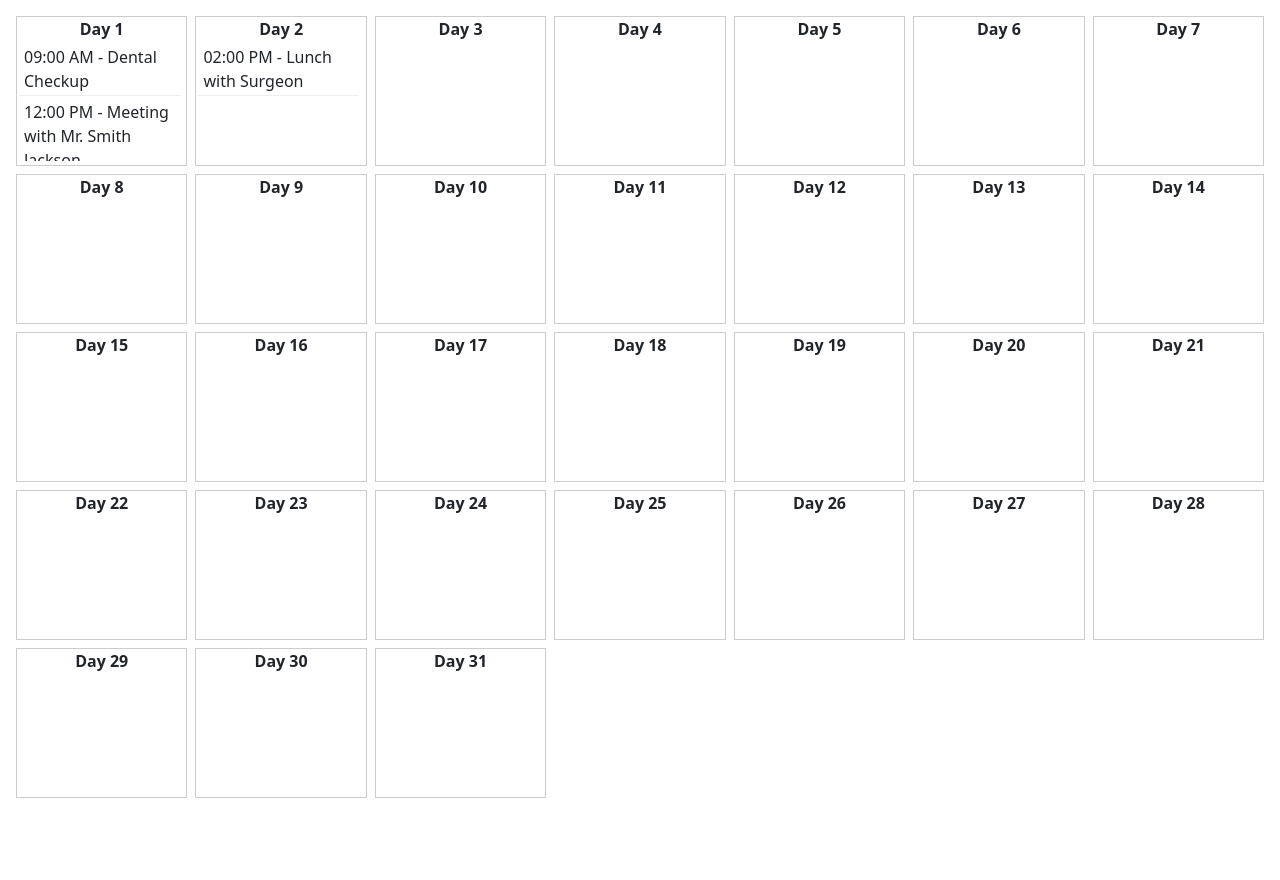
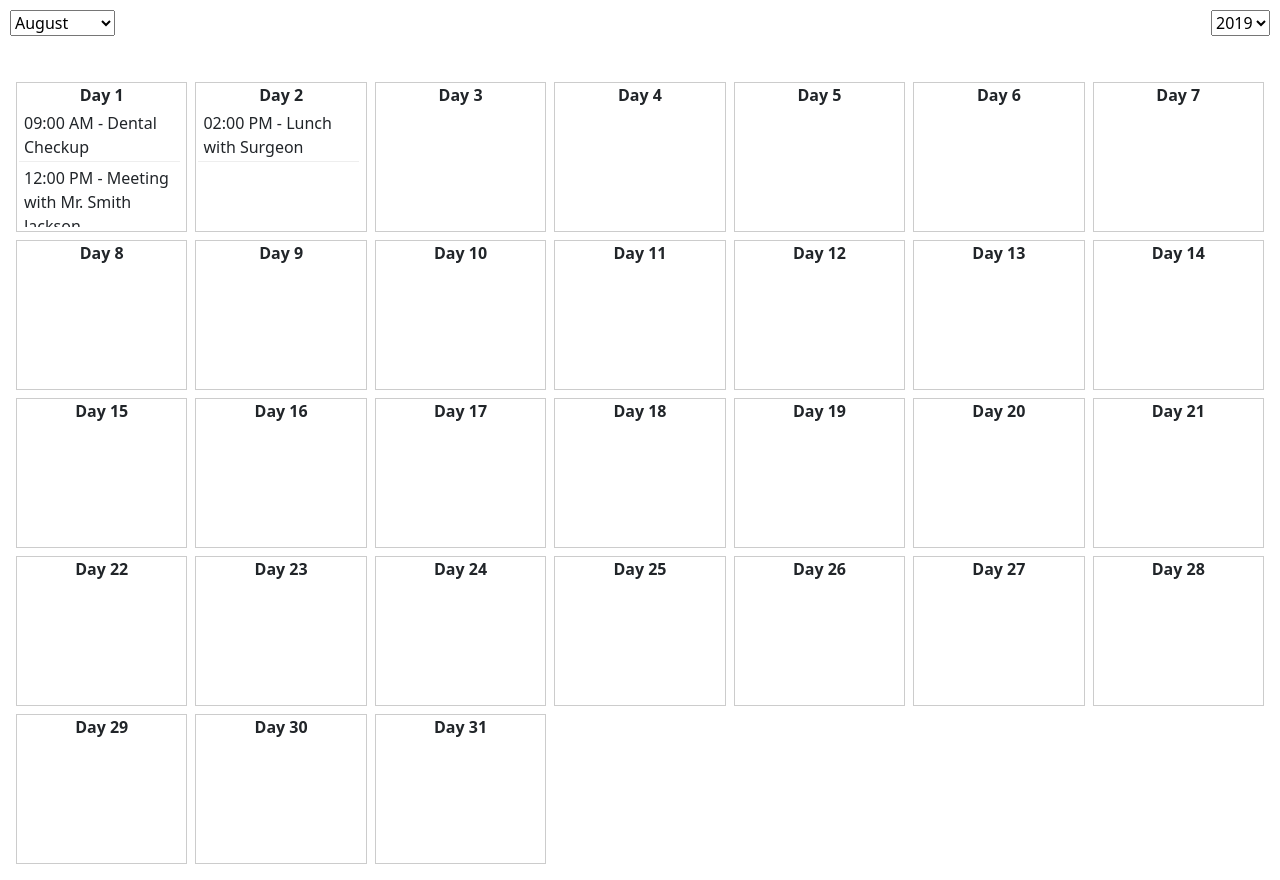
Before and after one commit to mynul-islam-madhurjo/frontend-exam-react, a React (Create React App) app in the folder doctors-appointment-calendar/: page / in a window 1280 px wide. Before the commit the page ends 814 px from the top, so only its background shows below. Built offline with nearby package versions, Linux system fonts and the light colour scheme.

Commit message:
Header of the calendar view should have 2 dropdown menus. The first one is for the month list and the other will contain the year range 2019-2021.

```diff
--- a/doctors-appointment-calendar/src/components/Calender.js
+++ b/doctors-appointment-calendar/src/components/Calender.js
@@ -3,10 +3,17 @@ import styled from 'styled-components';
 import Modal from 'react-modal';
 
 const CalendarContainer = styled.div`
-  display: grid;
-  grid-template-columns: repeat(7, 1fr);
-  grid-gap: 8px;
-  padding: 16px;
+    display: grid;
+    grid-template-columns: repeat(7, 1fr);
+    grid-gap: 8px;
+    padding: 16px;
+`;
+
+const CalendarHeader = styled.div`
+    display: flex;
+    justify-content: space-between;
+    padding: 10px;
+    margin-bottom: 20px;  // Adds some space between the header and the calendar grid
 `;
 
 const DayCell = styled.div`
@@ -48,9 +55,24 @@ const customStyles = {
     },
 };
 
+// Dummy data for appointments
+const initialAppointments = [
+    { id: 1, day: 1, time: '09:00 AM', title: 'Dental Checkup', description: 'Routine dental check at Green Dental Clinic.' },
+    { id: 2, day: 1, time: '12:00 PM', title: 'Meeting with Mr. Smith Jackson', description: 'Discuss quarterly business results and projections.' },
+    { id: 3, day: 1, time: '01:00 PM', title: 'Dental Checkup', description: 'Follow-up dental treatment for cavity filling.' },
+    { id: 4, day: 1, time: '02:00 PM', title: 'Meeting with Jake', description: 'Plan upcoming marketing campaign strategies.' },
+    { id: 5, day: 2, time: '02:00 PM', title: 'Lunch with Surgeon', description: 'Casual lunch to discuss collaborative opportunities.' },
+    // Add more appointments as needed
+];
+
 function Calendar() {
     const [modalIsOpen, setModalIsOpen] = useState(false);
     const [selectedAppointment, setSelectedAppointment] = useState(null);
+    const [month, setMonth] = useState(new Date().getMonth() + 1);
+    const [year, setYear] = useState(new Date().getFullYear());
+
+    const months = Array.from({ length: 12 }, (_, i) => i + 1);
+    const years = [2019, 2020, 2021];
 
     const openModal = (appointment) => {
         setSelectedAppointment(appointment);
@@ -61,20 +83,16 @@ function Calendar() {
         setModalIsOpen(false);
     };
 
-    const initialAppointments = [
-        { id: 1, day: 1, time: '09:00 AM', title: 'Dental Checkup', description: 'Routine dental check-up at Green Dental Clinic.' },
-        { id: 2, day: 1, time: '12:00 PM', title: 'Meeting with Mr. Smith Jackson', description: 'Discuss quarterly business results and projections.' },
-        { id: 3, day: 1, time: '01:00 PM', title: 'Dental Checkup', description: 'Follow-up dental treatment for cavity filling.' },
-        { id: 4, day: 1, time: '02:00 PM', title: 'Meeting with Jake', description: 'Plan upcoming marketing campaign strategies.' },
-        { id: 4, day: 1, time: '02:00 PM', title: 'Meeting with Jake', description: 'Plan upcoming marketing campaign strategies.' },
-        { id: 4, day: 1, time: '02:00 PM', title: 'Meeting with Jake', description: 'Plan upcoming marketing campaign strategies.' },
-        { id: 5, day: 2, time: '02:00 PM', title: 'Lunch with Surgeon', description: 'Casual lunch to discuss collaborative opportunities.' },
-    ];
+    const handleMonthChange = (e) => {
+        setMonth(parseInt(e.target.value));
+    };
+
+    const handleYearChange = (e) => {
+        setYear(parseInt(e.target.value));
+    };
 
     const daysInMonth = (month, year) => new Date(year, month, 0).getDate();
-    const currentYear = new Date().getFullYear();
-    const currentMonth = new Date().getMonth() + 1;
-    const totalDays = daysInMonth(currentMonth, currentYear);
+    const totalDays = daysInMonth(month, year);
 
     const renderDays = () => {
         let days = [];
@@ -98,15 +116,26 @@ function Calendar() {
 
     return (
         <div>
+            <CalendarHeader>
+                <select value={month} onChange={handleMonthChange}>
+                    {months.map(m => (
+                        <option key={m} value={m}>
+                            {new Date(0, m - 1).toLocaleString('default', { month: 'long' })}
+                        </option>
+                    ))}
+                </select>
+                <select value={year} onChange={handleYearChange}>
+                    {years.map(y => (
+                        <option key={y} value={y}>
+                            {y}
+                        </option>
+                    ))}
+                </select>
+            </CalendarHeader>
             <CalendarContainer>
                 {renderDays()}
             </CalendarContainer>
-            <Modal
-                isOpen={modalIsOpen}
-                onRequestClose={closeModal}
-                style={customStyles}
-                contentLabel="Appointment Details"
-            >
+            <Modal isOpen={modalIsOpen} onRequestClose={closeModal} style={customStyles} contentLabel="Appointment Details">
                 <h2>Appointment Details</h2>
                 {selectedAppointment ? (
                     <div>
```
